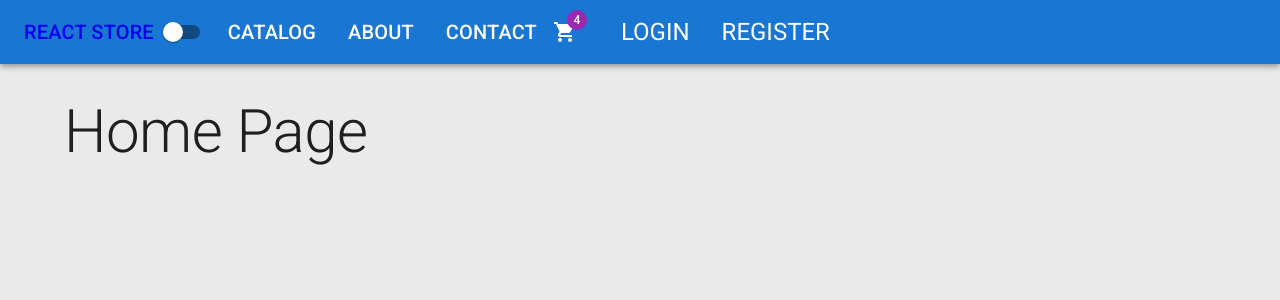
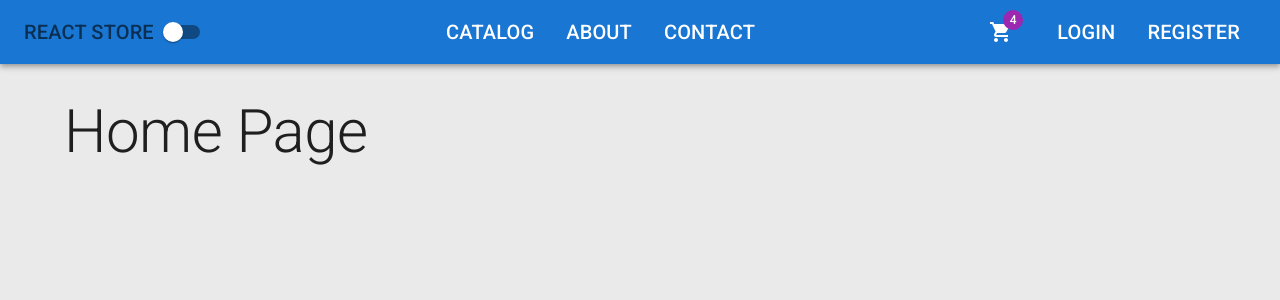
Before and after one commit to julianholling/ReStore, a React (Create React App) app in the folder client/: page / in a window 1280 px wide. Shown: the top 300 px of the page. Built offline with nearby package versions, Linux system fonts and the light colour scheme.

Commit message:
chapter 42 - Styling the NavBar

```diff
--- a/client/src/app/layout/Header.tsx
+++ b/client/src/app/layout/Header.tsx
@@ -1,5 +1,5 @@
 import { ShoppingCart } from "@mui/icons-material";
-import { AppBar, Badge, IconButton, List, ListItem, Switch, Toolbar, Typography } from "@mui/material";
+import { AppBar, Badge, Box, IconButton, List, ListItem, Switch, Toolbar, Typography } from "@mui/material";
 import { NavLink } from "react-router-dom";
 
 const appBarLinksLeft = [
@@ -13,6 +13,18 @@ const appBarLinksRight = [
     {title: 'register', path: '/register' },
 ]
 
+const navStyles = {
+    color: 'inherit',
+    textDecoration: 'none',
+    typography: 'h6',
+    '&:hover': {
+        color: 'grey.500'
+    },
+    '&.active': {
+        color: 'text.secondary'
+    }
+}
+
 interface Props{
     darkMode: boolean;
     themeChangeEventHandler: () => void
@@ -22,26 +34,33 @@ export default function Header({darkMode, themeChangeEventHandler}: Props) {
 
     return(
         <AppBar position='static' sx={{mb: 4}} >
-            <Toolbar>
+            <Toolbar sx={{display: 'flex', justifyContent: 'space-between', alignItems: 'center'}}>
+
+                <Box display='flex' alignItems='center'>
                     <Typography
                         variant="h6"
                         component={NavLink}
                         to='/'
-                    sx={{cololr: 'inherit', textDecoration: 'none'}}
+                        sx={navStyles}
                     >
-
                         REACT STORE
                     </Typography>
 
                     <Switch checked={darkMode} onChange={themeChangeEventHandler}></Switch>
+                </Box>
 
                 <List sx={{display: 'flex'}}>
                   {appBarLinksLeft.map(({title, path}) => (
-                  <ListItem component={NavLink} to={path} key={path} sx={{color: 'inherit', typography: 'h6'}}>
+                  <ListItem
+                    component={NavLink}
+                    to={path}
+                    key={path}
+                    sx={navStyles}>
                         {title.toUpperCase()}
                   </ListItem>))}
                 </List>
 
+                <Box display='flex' alignItems='center'>
                     <IconButton size='large' edge='start' color='inherit' sx={{mr: 2}}>
                         <Badge badgeContent='4' color='secondary'>
                             <ShoppingCart />
@@ -50,10 +69,16 @@ export default function Header({darkMode, themeChangeEventHandler}: Props) {
 
                     <List sx={{display: 'flex'}}>
                         {appBarLinksRight.map(({title, path}) => (
-                  <ListItem component={NavLink} to={path} key={path} sx={{color: 'inherit', typography: 'h5'}}>
+                        <ListItem
+                            component={NavLink}
+                            to={path}
+                            key={path}
+                            sx={navStyles}
+                        >
                             {title.toUpperCase()}
                         </ListItem>))}
                     </List>
+                </Box>
 
             </Toolbar>
         </AppBar>
```
Also changed, not shown: 2 other files (tests, documents, lock files or other folders). Lines whose indentation alone changed are shown as unchanged.
